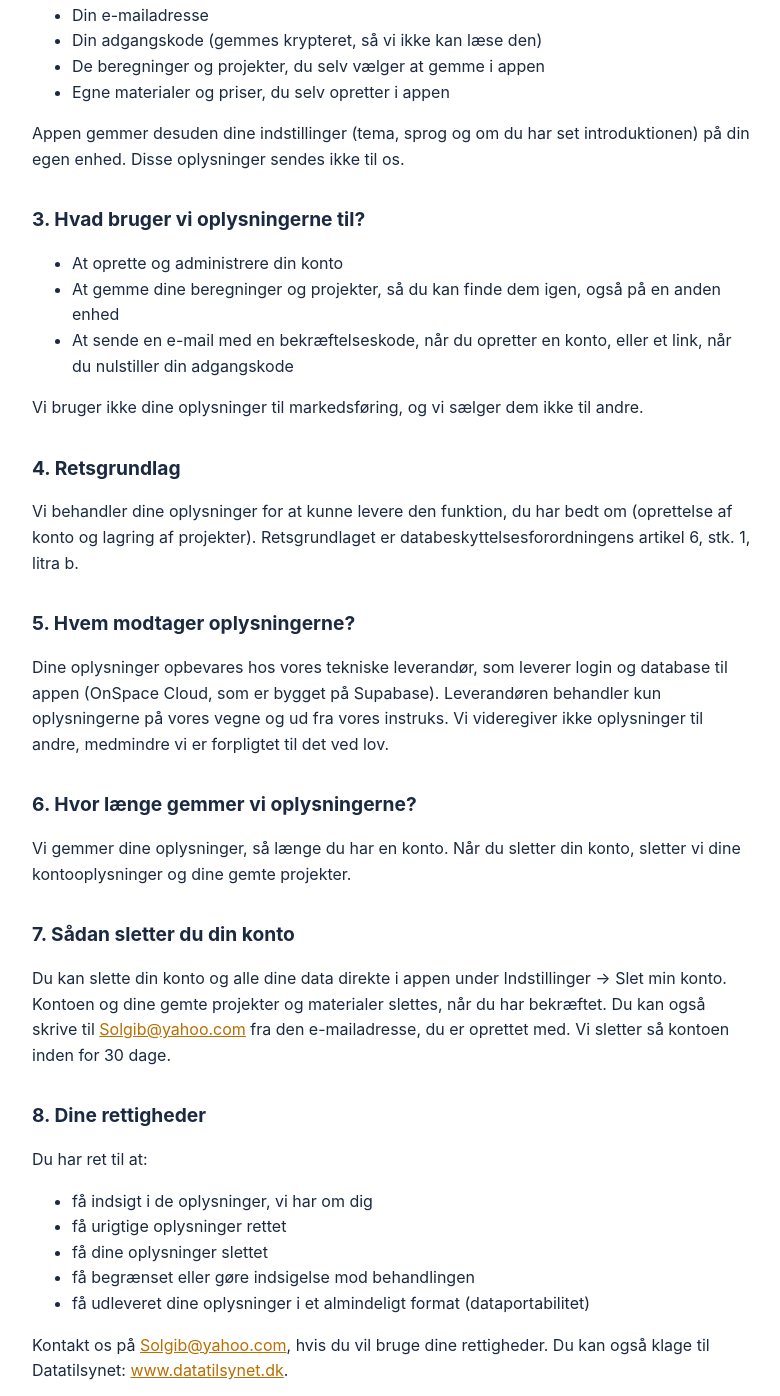
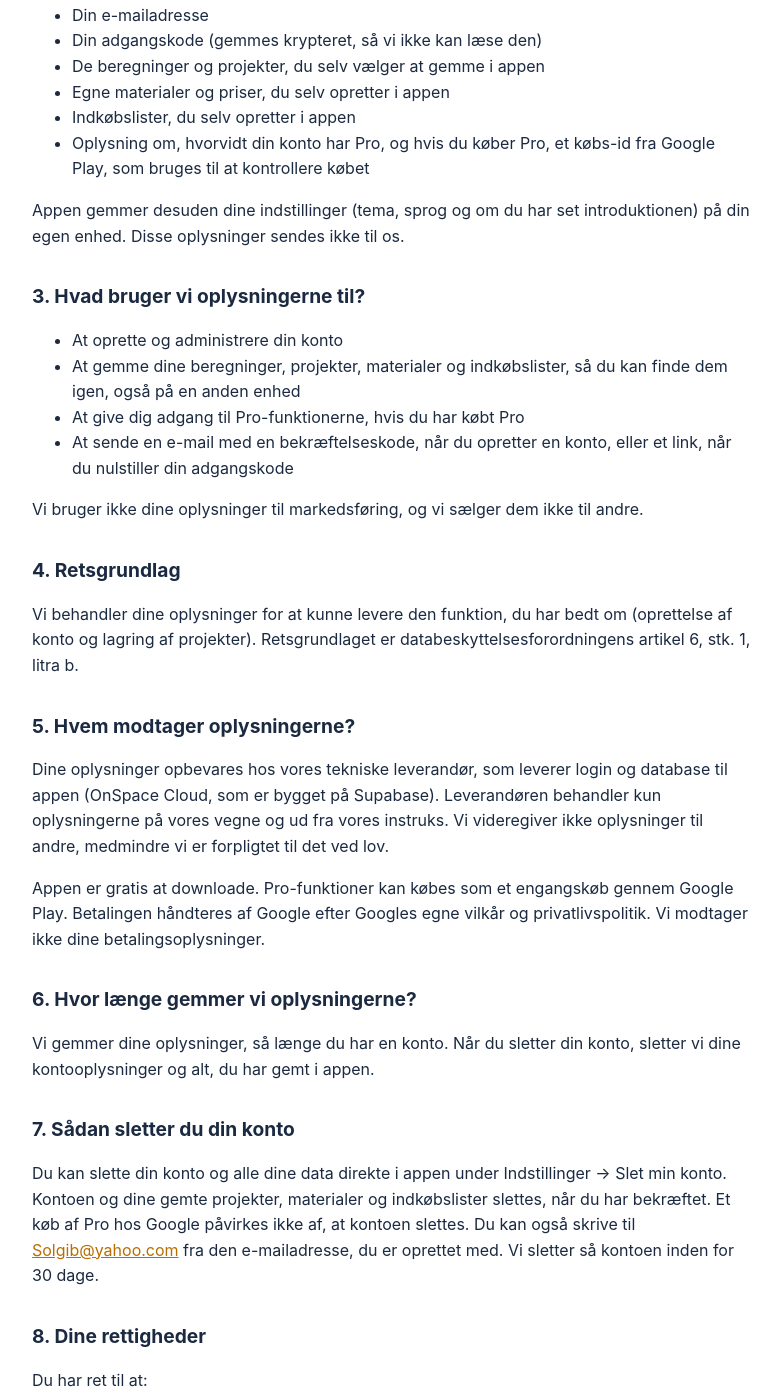
Before and after one commit to Solgib/Byggetal-privacy, a plain HTML site: page index.html in a window 1280 px wide. Shown: the part 469-1865 px from the top of the page, without its empty margins (248-1028 px from the left). Drawn offline with Linux system fonts and the light colour scheme.

Commit message:
Revise privacy policy with updated information
Updated the privacy policy to reflect recent changes, including the addition of new data types and clarifications on account deletion.

```diff
--- a/index.html
+++ b/index.html
@@ -20,7 +20,7 @@
 <body>
 
 <h1>Privatlivspolitik for Byggetal</h1>
-<p class="meta">Sidst opdateret: 20. oktober 2026</p>
+<p class="meta">Sidst opdateret: 23. oktober 2026</p>
 
 <h2>1. Hvem er dataansvarlig?</h2>
 <p>
@@ -37,6 +37,8 @@
   <li>Din adgangskode (gemmes krypteret, så vi ikke kan læse den)</li>
   <li>De beregninger og projekter, du selv vælger at gemme i appen</li>
   <li>Egne materialer og priser, du selv opretter i appen</li>
+  <li>Indkøbslister, du selv opretter i appen</li>
+  <li>Oplysning om, hvorvidt din konto har Pro, og hvis du køber Pro, et købs-id fra Google Play, som bruges til at kontrollere købet</li>
 </ul>
 
 <p>Appen gemmer desuden dine indstillinger (tema, sprog og om du har set introduktionen) på din egen enhed. Disse oplysninger sendes ikke til os.</p>
@@ -44,7 +46,8 @@
 <h2>3. Hvad bruger vi oplysningerne til?</h2>
 <ul>
   <li>At oprette og administrere din konto</li>
-  <li>At gemme dine beregninger og projekter, så du kan finde dem igen, også på en anden enhed</li>
+  <li>At gemme dine beregninger, projekter, materialer og indkøbslister, så du kan finde dem igen, også på en anden enhed</li>
+  <li>At give dig adgang til Pro-funktionerne, hvis du har købt Pro</li>
   <li>At sende en e-mail med en bekræftelseskode, når du opretter en konto, eller et link, når du nulstiller din adgangskode</li>
 </ul>
 <p>Vi bruger ikke dine oplysninger til markedsføring, og vi sælger dem ikke til andre.</p>
@@ -54,12 +57,13 @@
 
 <h2>5. Hvem modtager oplysningerne?</h2>
 <p>Dine oplysninger opbevares hos vores tekniske leverandør, som leverer login og database til appen (OnSpace Cloud, som er bygget på Supabase). Leverandøren behandler kun oplysningerne på vores vegne og ud fra vores instruks. Vi videregiver ikke oplysninger til andre, medmindre vi er forpligtet til det ved lov.</p>
+<p>Appen er gratis at downloade. Pro-funktioner kan købes som et engangskøb gennem Google Play. Betalingen håndteres af Google efter Googles egne vilkår og privatlivspolitik. Vi modtager ikke dine betalingsoplysninger.</p>
 
 <h2>6. Hvor længe gemmer vi oplysningerne?</h2>
-<p>Vi gemmer dine oplysninger, så længe du har en konto. Når du sletter din konto, sletter vi dine kontooplysninger og dine gemte projekter.</p>
+<p>Vi gemmer dine oplysninger, så længe du har en konto. Når du sletter din konto, sletter vi dine kontooplysninger og alt, du har gemt i appen.</p>
 
 <h2>7. Sådan sletter du din konto</h2>
-<p>Du kan slette din konto og alle dine data direkte i appen under Indstillinger → Slet min konto. Kontoen og dine gemte projekter og materialer slettes, når du har bekræftet. Du kan også skrive til <a href="mailto:Solgib@yahoo.com">Solgib@yahoo.com</a> fra den e-mailadresse, du er oprettet med. Vi sletter så kontoen inden for 30 dage.</p>
+<p>Du kan slette din konto og alle dine data direkte i appen under Indstillinger → Slet min konto. Kontoen og dine gemte projekter, materialer og indkøbslister slettes, når du har bekræftet. Et køb af Pro hos Google påvirkes ikke af, at kontoen slettes. Du kan også skrive til <a href="mailto:Solgib@yahoo.com">Solgib@yahoo.com</a> fra den e-mailadresse, du er oprettet med. Vi sletter så kontoen inden for 30 dage.</p>
 
 <h2>8. Dine rettigheder</h2>
 <p>Du har ret til at:</p>
```
